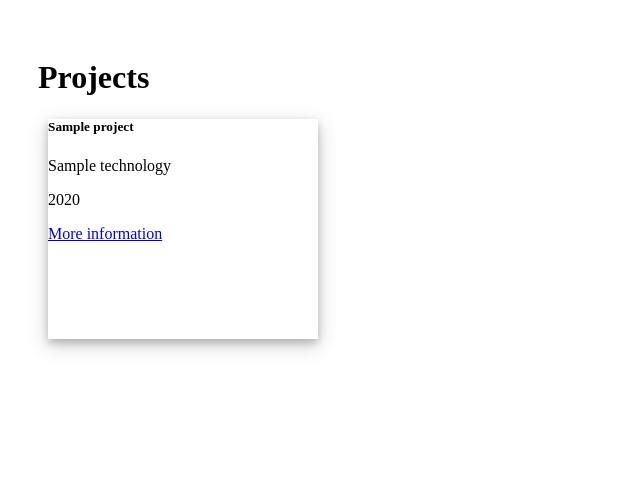
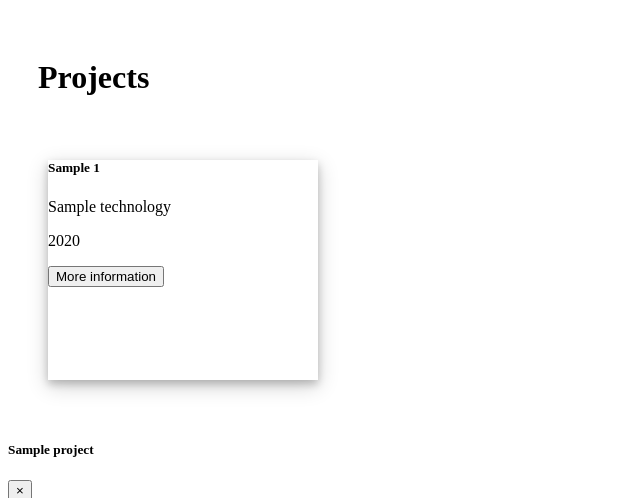
Before and after one commit to ChinZhang/portfolio, a Django app: template portfolio/templates/project_page.html in a window 1280 px wide. Shown: the top 498 px of the page, without its empty margins (0-640 px from the left). Before the commit the page ends 352 px from the top, so only its background shows below. Run offline with Django 3.2, Linux system fonts and the light colour scheme; the template is opened without the code that fills it: most values are stand-ins (such as "Sample title", 1, 10 or a date in 2020).

Commit message:
Added a modal and set it up for projects section

```diff
--- a/portfolio/static/css/project.css
+++ b/portfolio/static/css/project.css
@@ -4,8 +4,16 @@
 	padding: 30px;
 }
 
+h1 {
+    color: var(--font-color)
+}
+
 .col {
    padding: 0px;
+}
+
+.project-container {
+    padding-top: 20px;
 }
 
 .project-card {
@@ -14,3 +22,6 @@
     margin: 10px;
     width: 270px;
 }
+
+.bottom {
+}
--- /dev/null
+++ b/portfolio/templates/project_modal.html
@@ -0,0 +1,49 @@
+<!DOCTYPE html>
+<html lang="en">
+<head>
+    <meta charset="UTF-8">
+    <title>Title</title>
+</head>
+<body>
+
+<div class="modal fade" id="projectModal" tabindex="-1" role="dialog" aria-hidden="true">
+        <div class="modal-dialog modal-lg" role="document">
+            <div class="modal-content">
+                <div class="modal-header">
+                    <h5 class="modal-title">{{ project.title }}</h5>
+                    <button type="button" class="close" data-dismiss="modal" aria-label="Close">
+                        <span aria-hidden="true">&times;</span>
+                    </button>
+                </div>
+                <div class="modal-body">
+                    <div id="carouselExampleControls" class="carousel slide" data-ride="carousel">
+                        <div class="carousel-inner">
+                            <div class="carousel-item active">
+                                <img class="d-block w-100" src="..." alt="First slide">
+                            </div>
+                            <div class="carousel-item">
+                                <img class="d-block w-100" src="..." alt="Second slide">
+                            </div>
+                            <div class="carousel-item">
+                                <img class="d-block w-100" src="..." alt="Third slide">
+                            </div>
+                        </div>
+                        <a class="carousel-control-prev" href="#carouselExampleControls" role="button" data-slide="prev">
+                            <span class="carousel-control-prev-icon" aria-hidden="true"></span>
+                            <span class="sr-only">Previous</span>
+                        </a>
+                        <a class="carousel-control-next" href="#carouselExampleControls" role="button" data-slide="next">
+                            <span class="carousel-control-next-icon" aria-hidden="true"></span>
+                            <span class="sr-only">Next</span>
+                        </a>
+                    </div>
+                </div>
+                <h3>Description</h3>
+                <p>{{ project.description }}</p>
+                <p>{{ project.experience }}</p>
+            </div>
+        </div>
+    </div>
+
+</body>
+</html>
--- a/portfolio/templates/project_page.html
+++ b/portfolio/templates/project_page.html
@@ -9,20 +9,29 @@
 <body>
     <div class="container-fluid-sm text-center" id="projects-container">
         <h1>Projects</h1>
+        <div class="container project-container">
             <div class="row row-cols-4">
                 {% for project in projects %}
                 <div class="col d-flex">
                     <div class="card project-card">
-                    <div class="card-header"><h5>{{ project.title }}</h5></div>
+                        <div class="card-header"><h5>{{ project.1.title }}</h5></div>
                         <div class="card-body">
                             <p class="card-text">{{ project.technology }}</p>
+                            <span class="bottom">
                                 <p class="card-text">{{ project.year }}</p>
-                        <a href="#" class="btn btn-primary">More information</a>
+                                <button type="button" class="btn btn-primary" data-toggle="modal" data-target="#projectModal">
+                                    More information
+                                </button>
+                            </span>
                         </div>
                     </div>
                 </div>
                 {% endfor %}
             </div>
         </div>
+    </div>
+
+    {% include 'project_modal.html' %}
+
 </body>
 </html>
```
Lines whose indentation alone changed are shown as unchanged.
